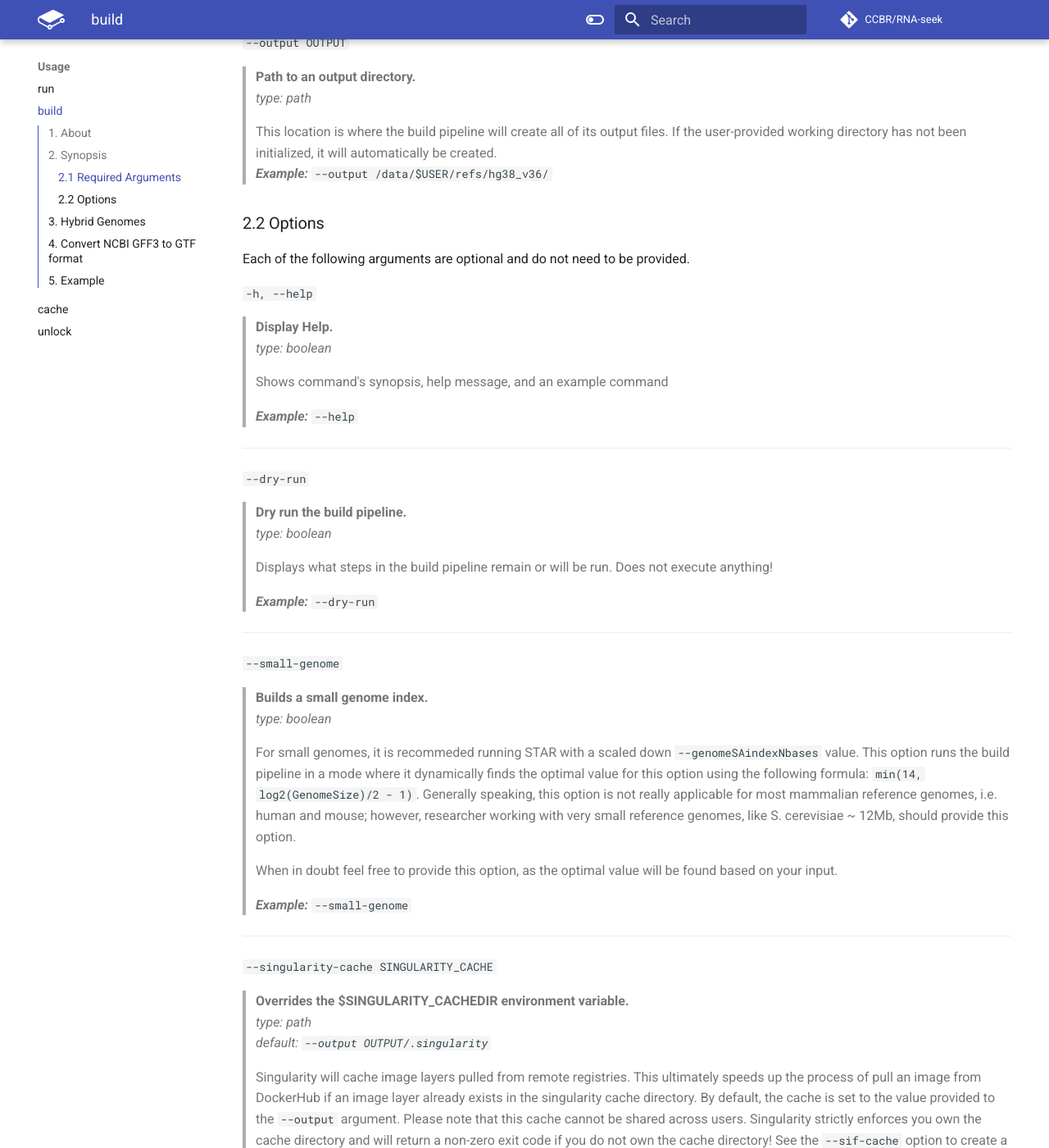
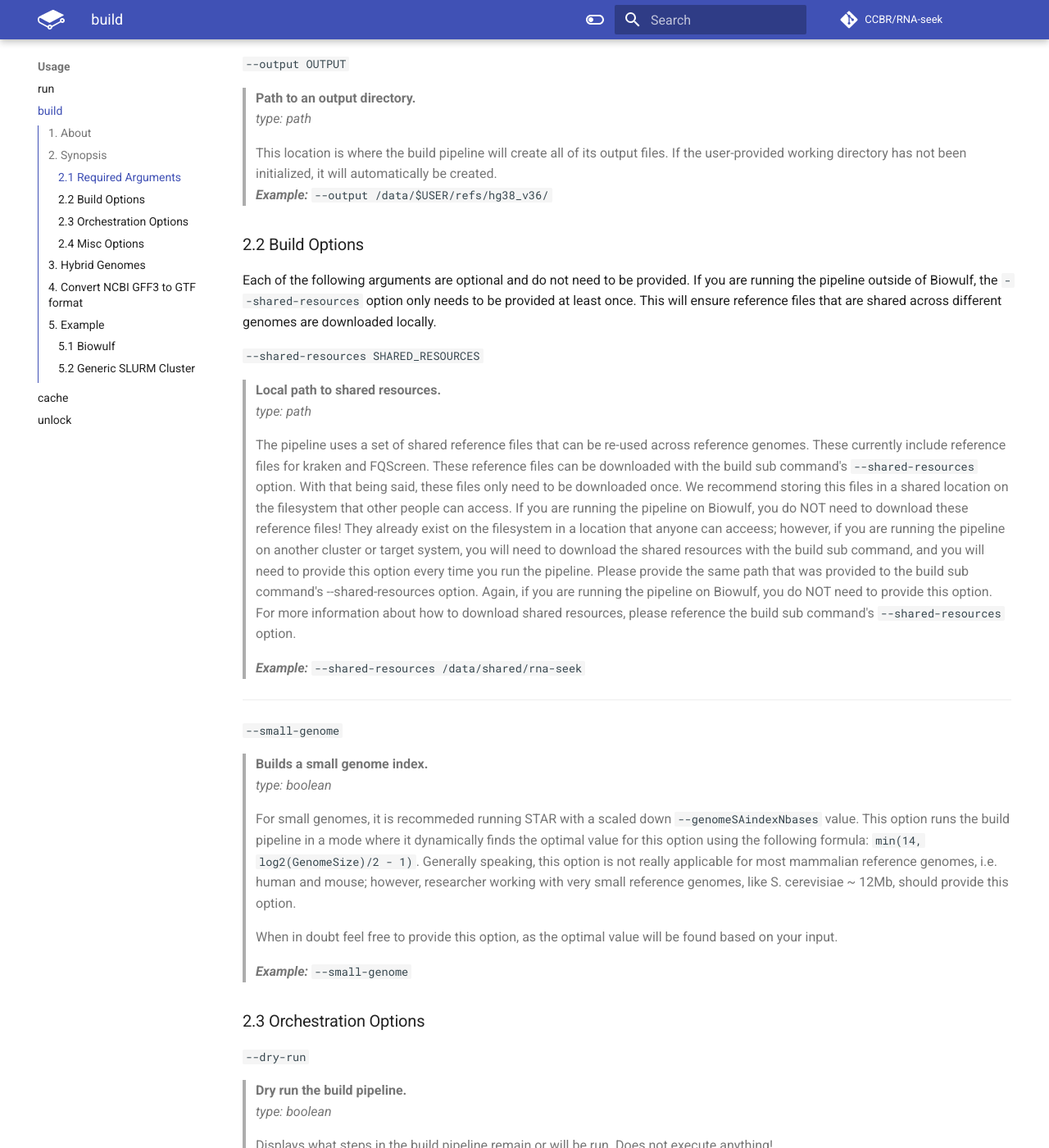
Before and after one commit to skchronicles/RNA-seek, an MkDocs documentation site: the page built from docs/RNA-seq/build.md, in a window 1280 px wide and 1400 px high, scrolled down 2317 px. Shown: the whole window at 82% size. Built offline with MkDocs 1.6.1 and Material for MkDocs 9.7.7, drawn with Linux system fonts in a browser that asks for light colours; comment, search, counter and statistics services are not loaded; the version menu is left out; some of the changed text lies outside the part shown.

Commit message:
Adding documentation for new build options

````diff
--- a/docs/RNA-seq/build.md
+++ b/docs/RNA-seq/build.md
@@ -3,26 +3,26 @@
 ## 1. About
 The `rna-seek` executable is composed of several inter-related sub commands. Please see `rna-seek -h` for all available options.
 
-This part of the documentation describes options and concepts for <code>rna-seek <b>build</b></code> sub command in more detail. With minimal configuration, the **`build`** sub command enables you to build new reference files for the RNA-seek run pipeline.
+This part of the documentation describes options and concepts for <code>rna-seek <b>build</b></code> sub command in more detail. With minimal configuration, the **`build`** sub command enables you to build new reference files for the rna-seek run pipeline.
 
 Setting up the RNA-seek build pipeline is fast and easy! In its most basic form, <code>rna-seek <b>build</b></code> only has *five required inputs*.
 
 ## 2. Synopsis
 ```text
-$ ./rna-seek build [-h] --ref-fa REF_FA
-                        --ref-name REF_NAME
-                        --ref-gtf REF_GTF
-                        --gtf-ver GTF_VER
-                        --output OUTPUT
-                        [--dry-run]
-                        [--small-genome]
-                        [--singularity-cache SINGULARITY_CACHE]
-                        [--sif-cache SIF_CACHE]
+$ rna-seek build [--help] \
+             [--shared-resources SHARED_RESOURCES] [--small-genome] \
+             [--dry-run] [--singularity-cache SINGULARITY_CACHE] \
+             [--sif-cache SIF_CACHE] [--tmp-dir TMP_DIR] \
+             --ref-fa REF_FA \
+             --ref-name REF_NAME \
+             --ref-gtf REF_GTF \
+             --gtf-ver GTF_VER \
+             --output OUTPUT
 ```
 
 The synopsis for each command shows its parameters and their usage. Optional parameters are shown in square brackets.
 
-A user **must** provide the genomic sequence of the reference's assembly in FASTA format via `--ref-fa` argument, an alias for the reference genome via `--ref-name` argument, a gene annotation for the reference assembly via `--ref-gtf` argument, an alias or version for the gene annotation via the ` --gtf-ver` argument, and an output directory to store the built reference files via `--output` argument.
+A user **must** provide the genomic sequence of the reference's assembly in FASTA format via `--ref-fa` argument, an alias for the reference genome via `--ref-name` argument, a gene annotation for the reference assembly via `--ref-gtf` argument, an alias or version for the gene annotation via the ` --gtf-ver` argument, and an output directory to store the built reference files via `--output` argument. If you are running the pipeline outside of Biowulf, you will need to additionally provide the the following options: `--shared-resources`, `--tmp-dir`. More information about each of these options can be found below.
 
 For [human](https://www.gencodegenes.org/human/) and [mouse](https://www.gencodegenes.org/mouse/) data, we highly recommend downloading the latest available `PRI` genome assembly and corresponding gene annotation from [GENCODE](https://www.gencodegenes.org/). These reference files contain chromosomes and scaffolds sequences.
 
@@ -77,26 +77,17 @@
 > This location is where the build pipeline will create all of its output files. If the user-provided working directory has not been initialized, it will automatically be created.
 > ***Example:*** `--output /data/$USER/refs/hg38_v36/`
 
-### 2.2 Options
+### 2.2 Build Options
 
-Each of the following arguments are optional and do not need to be provided.
+Each of the following arguments are optional and do not need to be provided. If you are running the pipeline outside of Biowulf, the `--shared-resources` option only needs to be provided at least once. This will ensure reference files that are shared across different genomes are downloaded locally.
 
-  `-h, --help`
-> **Display Help.**
-> *type: boolean*
+  `--shared-resources SHARED_RESOURCES`
+> **Local path to shared resources.**
+> *type: path*
 >
-> Shows command's synopsis, help message, and an example command
+> The pipeline uses a set of shared reference files that can be re-used across reference genomes. These currently include reference files for kraken and FQScreen. These reference files can be downloaded with the build sub command's `--shared-resources`  option. With that being said, these files only need to be downloaded once. We recommend storing this files in a shared location on the filesystem that other people can access. If you are running the pipeline on Biowulf, you do NOT need to download these reference files! They already exist on the filesystem in a location that anyone can acceess; however, if you are running the pipeline on another cluster or target system, you will need to download the shared resources with the build sub command, and you will need to provide this option every time you run the pipeline. Please provide the same path that was provided to the build sub command's --shared-resources option. Again, if you are running the pipeline on Biowulf, you do NOT need to provide this option. For more information about how to download shared resources, please reference the build sub command's `--shared-resources` option.
 >
-> ***Example:*** `--help`
-
----
-  `--dry-run`
-> **Dry run the build pipeline.**
-> *type: boolean*
->
-> Displays what steps in the build pipeline remain or will be run. Does not execute anything!
->
-> ***Example:*** `--dry-run`
+> ***Example:*** `--shared-resources /data/shared/rna-seek`
 
 ---
   `--small-genome`
@@ -108,6 +99,16 @@
 > When in doubt feel free to provide this option, as the optimal value will be found based on your input.
 >
 > ***Example:*** `--small-genome`
+
+### 2.3 Orchestration Options
+
+  `--dry-run`
+> **Dry run the build pipeline.**
+> *type: boolean*
+>
+> Displays what steps in the build pipeline remain or will be run. Does not execute anything!
+>
+> ***Example:*** `--dry-run`
 
 ---
   `--singularity-cache SINGULARITY_CACHE`
@@ -129,6 +130,27 @@
 > ***Example:*** `--singularity-cache /data/$USER/SIFs`
 >
 
+---
+  `--tmp-dir TMP_DIR`
+> **Path on the file system for writing temporary files.**
+> *type: path*
+> *default: `/lscratch/$SLURM_JOBID`*
+>
+> This is a path on the file system for writing temporary output files. By default, the temporary directory is set to '/lscratch/$SLURM_JOBID' for backwards compatibility with the NIH's Biowulf cluster; however, if you are running the pipeline on another cluster, this option will need to be specified. Ideally, this path should point to a dedicated location on the filesystem for writing tmp files. On many systems, this location is set to somewhere in /scratch. If you need to inject a variable into this string that should NOT be expanded, please quote this options value in single quotes. Again, if you are running the pipeline on Biowulf, you do NOT need to provide this option.
+>
+> ***Example:*** `--tmp-dir /cluster_scratch/$USER/`
+
+### 2.4 Misc Options
+
+Each of the following arguments are optional and do not need to be provided.
+
+  `-h, --help`
+> **Display Help.**
+> *type: boolean*
+>
+> Shows command's synopsis, help message, and an example command
+>
+> ***Example:*** `--help`
 
 ## 3. Hybrid Genomes
 
@@ -182,24 +204,67 @@
 ```
 
 ## 5. Example
+
+### 5.1 Biowulf
+
+On Biowulf getting started with the pipeline is fast and easy! In this example, we build a mouse reference genome.
+
 ```bash
 # Step 0.) Grab an interactive node (do not run on head node)
-srun -N 1 -n 1 --time=12:00:00 -p interactive --mem=8gb  --cpus-per-task=4 --pty bash
+srun -N 1 -n 1 --time=2:00:00 -p interactive --mem=8gb  --cpus-per-task=4 --pty bash
 module purge
 module load singularity snakemake
 
 # Step 1.) Dry run the Build pipeline
 ./rna-seek build --ref-fa GRCm39.primary_assembly.genome.fa \
-                 --ref-name mm39 \
-                 --ref-gtf gencode.vM26.annotation.gtf \
-                 --gtf-ver M26 \
-                 --output /data/$USER/refs/mm39_M26 \
-                 --dry-run
+              --ref-name mm39 \
+              --ref-gtf gencode.vM26.annotation.gtf \
+              --gtf-ver M26 \
+              --output /data/$USER/refs/mm39_M26 \
+              --sif-cache /data/OpenOmics/SIFs/ \
+              --dry-run
 
 # Step 2.) Build new RNA-seek reference files
 ./rna-seek build --ref-fa GRCm39.primary_assembly.genome.fa \
-                 --ref-name mm39 \
-                 --ref-gtf gencode.vM26.annotation.gtf \
-                 --gtf-ver M26 \
-                 --output /data/$USER/refs/mm39_M26
+              --ref-name mm39 \
+              --ref-gtf gencode.vM26.annotation.gtf \
+              --gtf-ver M26 \
+              --output /data/$USER/refs/mm39_M26 \
+              --sif-cache /data/OpenOmics/SIFs/
 ```
+
+### 5.2 Generic SLURM Cluster
+
+Running the pipeline outside of Biowulf is easy; however, there are a few extra options you must provide. Please note when running the build sub command for the first time, you will also need to provide the `--shared-resources` option. This option will download our kraken2 database and bowtie2 indices for FastQ Screen. The path provided to this option should be provided to the `--shared-resources` option of the [run](./RNA-seq/cache/) sub command. Next, you will also need to provide a path to write temporary output files via the `--tmp-dir` option. We also recommend providing a path to a SIF cache. You can cache software containers locally with the [cache](./RNA-seq/cache/) sub command.
+
+```bash
+# Step 0.) Grab an interactive node (do not run on head node)
+srun -N 1 -n 1 --time=2:00:00 -p interactive --mem=8gb  --cpus-per-task=4 --pty bash
+# Add snakemake and singularity to $PATH,
+# This step may vary across clusters, you
+# can reach out to a sys admin if snakemake
+# and singularity are not installed.
+module purge
+module load singularity snakemake
+
+# Step 1.) Dry run the Build pipeline
+./rna-seek build --ref-fa GRCm39.primary_assembly.genome.fa \
+              --ref-name mm39 \
+              --ref-gtf gencode.vM26.annotation.gtf \
+              --gtf-ver M26 \
+              --output /data/$USER/refs/mm39_M26 \
+              --shared-resources /data/shared/rna-seek \
+              --tmp-dir /cluster_scratch/$USER/ \
+              --sif-cache /data/$USER/cache \
+              --dry-run
+
+# Step 2.) Build new RNA-seek reference files
+./rna-seek build --ref-fa GRCm39.primary_assembly.genome.fa \
+              --ref-name mm39 \
+              --ref-gtf gencode.vM26.annotation.gtf \
+              --gtf-ver M26 \
+              --output /data/$USER/refs/mm39_M26 \
+              --shared-resources /data/shared/rna-seek \
+              --tmp-dir /cluster_scratch/$USER/ \
+              --sif-cache /data/$USER/cache
+```
````
